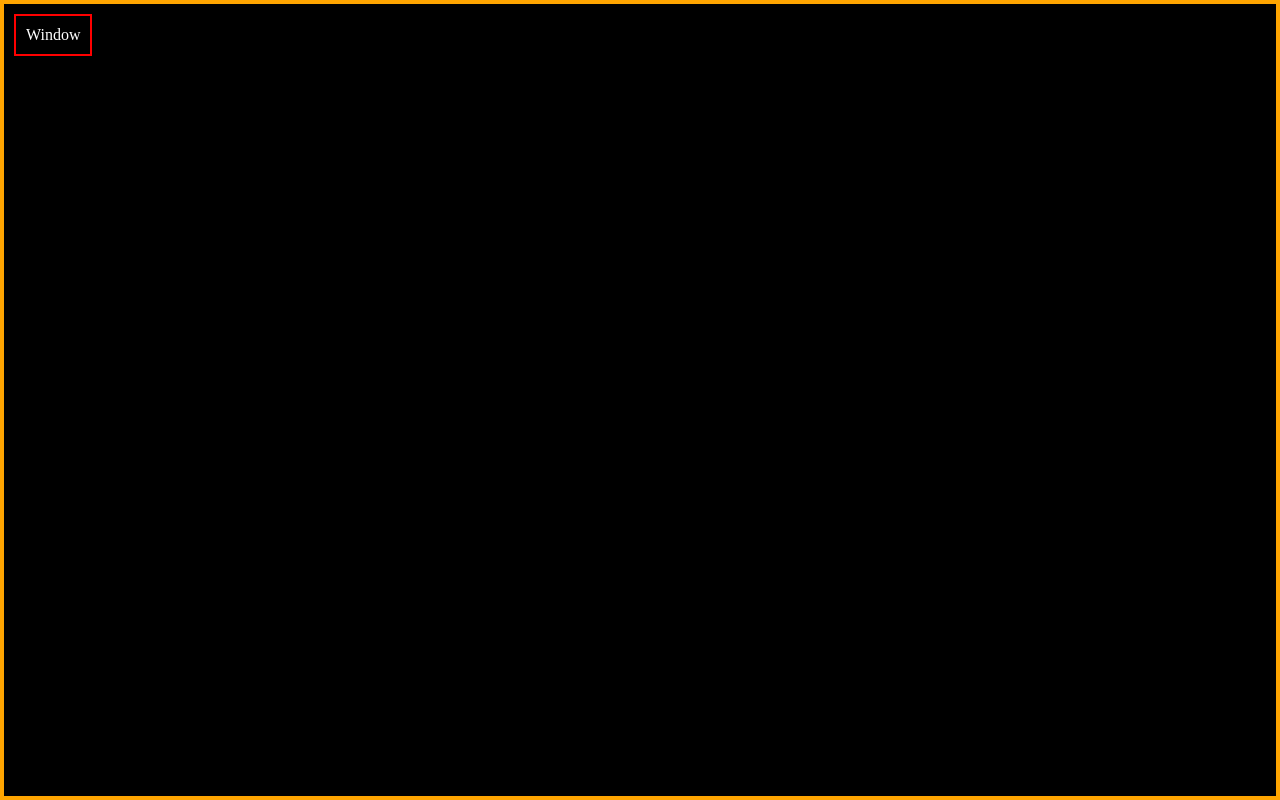
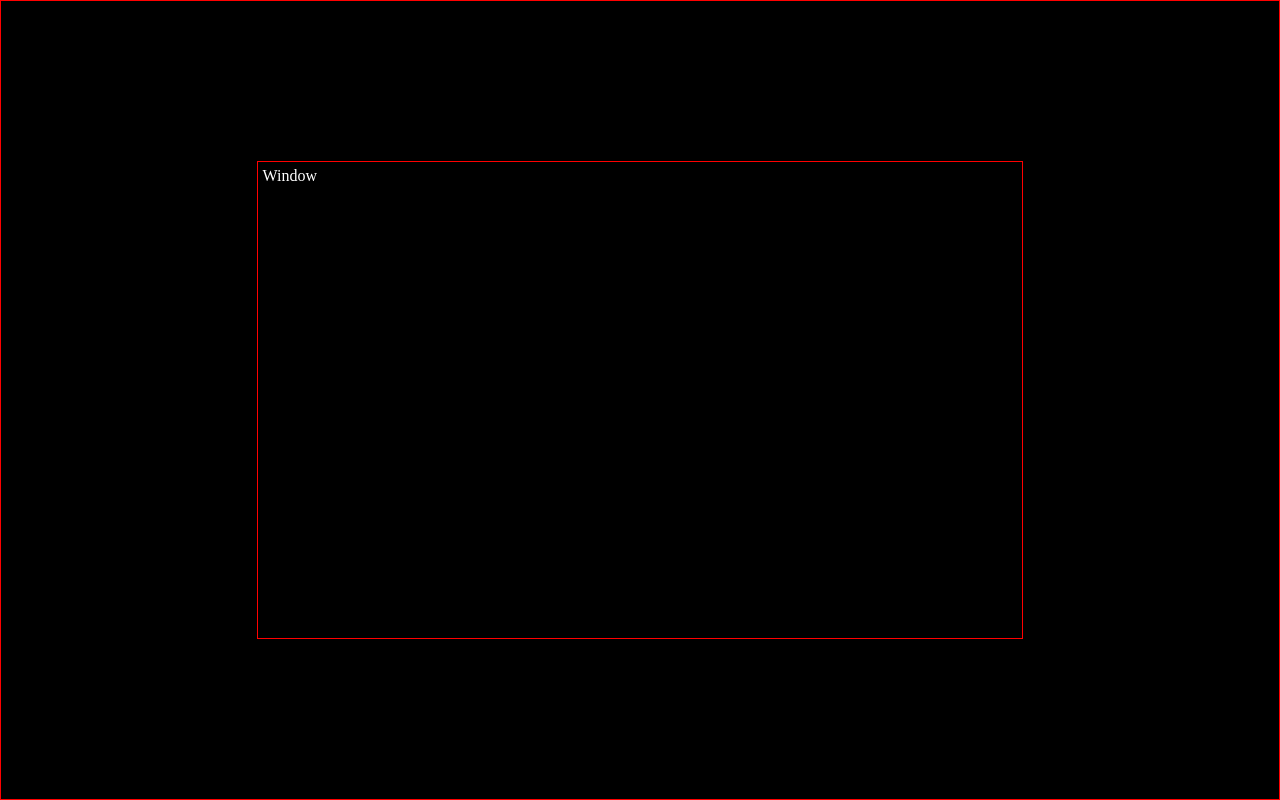
Before and after one commit to NazarenoTognoli/shiny-computing-machine, an Angular app: page / in a window 1280 px wide. Built offline with nearby package versions, Linux system fonts and the light colour scheme.

Commit message:
window component general structure achieved

```diff
--- a/src/app/app.component.html
+++ b/src/app/app.component.html
@@ -7,9 +7,11 @@
 <!-- * * * * * * * to get started with your project! * * * * * * * -->
 <!-- * * * * * * * * * * * * * * * * * * * * * * * * * * * * * * * -->
 <div class="app">
-  <app-window>
-    Window
-  </app-window>
+  <div class="dashboard">
+    <app-window class="window-test">
+      <span>Window</span>
+    </app-window>
+  </div>
 </div>
 
 <!-- * * * * * * * * * * * * * * * * * * * * * * * * * * * * * * * * -->
--- a/src/app/app.component.scss
+++ b/src/app/app.component.scss
@@ -1,14 +1,19 @@
-.app {
+.dashboard {
+    background: #000;
+    width: 100vw;
     height: 100vh;
-    width: 100vw;
-    display: flex;
-    align-items: flex-start;
-    background: #000;
-    border: 4px solid orange;
+    border: 1px solid red;
+    position: relative;
 }
 app-window {
     color: #fff;
-    margin: 10px;
-    padding: 10px;
-    border: 2px solid red;
+    border: 1px solid red;
+    width: 60%;
+    height: 60%;
+    left: 20%;
+    bottom: 20%;
+    display: flex;
+    flex-direction: column;
+    position: absolute;
 }
+//formula para centrar un div: (tamaño del viewport - tamaño del div) / 2.
--- a/src/app/app.component.ts
+++ b/src/app/app.component.ts
@@ -1,4 +1,3 @@
-import { NodeComponent } from './features/node/node.component';
 import { Component } from '@angular/core';
 import { RouterOutlet } from '@angular/router';
 import { CommonModule } from '@angular/common';
@@ -7,7 +6,7 @@ import { WindowComponent } from './features/window/window.component';
 @Component({
   selector: 'app-root',
   standalone: true,
-  imports: [RouterOutlet, NodeComponent, CommonModule, WindowComponent],
+  imports: [RouterOutlet, CommonModule, WindowComponent],
   templateUrl: './app.component.html',
   styleUrl: './app.component.scss'
 })
--- a/src/app/features/node/node.component.html
+++ /dev/null
@@ -1 +0,0 @@
-<ng-content></ng-content>
--- a/src/app/features/window/window.component.html
+++ b/src/app/features/window/window.component.html
@@ -1 +1,19 @@
-<ng-content></ng-content>
+<div class="row row-1">
+    <div class="col col-1"></div>
+    <div class="col col-2"></div>
+    <div class="col col-3"></div>
+</div>
+<div class="row row-2">
+    <div class="col col-1"></div>
+    <div class="col col-2">
+        <div class="core">
+            <ng-content></ng-content>
+        </div>
+    </div>
+    <div class="col col-3"></div>
+</div>
+<div class="row row-3">
+    <div class="col col-1"></div>
+    <div class="col col-2"></div>
+    <div class="col col-3"></div>
+</div>
--- a/src/app/features/window/window.component.scss
+++ b/src/app/features/window/window.component.scss
@@ -0,0 +1,48 @@
+.row {
+    display: flex;
+}
+.row-1, .row-3 {
+    height: 5px;
+    width: 100%;
+}
+.row-2 {
+    height: calc(100% - 10px);
+    width: 100%;
+}
+
+.row-1 > .col-1, .row-1 > .col-3, .row-3 > .col-1, .row-3 > .col-3 {
+    width: 5px;
+    height: 5px;
+}
+.row-1 > .col-2, .row-3 > .col-2 {
+    width: calc(100% - 10px);
+    height: 5px;
+}
+.row-2 > .col-1 {
+    height: 100%;
+    width: 5px;
+}
+.row-2 > .col-2 {
+    height: 100%;
+    width: calc(100% - 10px);
+}
+.row-2 > .col-3 {
+    height: 100%;
+    width: 5px;
+}
+.core {
+    width: 100%;
+    height: 100%;
+}
+.row-1 > .col-1, .row-3 > .col-3 {
+    cursor: nw-resize;
+}
+.row-1 > .col-3, .row-3 > .col-1 {
+    cursor: sw-resize;
+}
+.row-1 > .col-2, .row-3 > .col-2 {
+    cursor: ns-resize;
+}
+.row-2 > .col-1, .row-2 > .col-3 {
+    cursor: ew-resize;
+}
--- a/src/app/features/window/window.component.ts
+++ b/src/app/features/window/window.component.ts
@@ -10,3 +10,9 @@ import { Component } from '@angular/core';
 export class WindowComponent {
 
 }
+/*
+   F. se encesita de para calcular relaciones, de forma natural debería ser el viewport,
+   la vision natural es que por default haya un dashboard renderizandose de fondo.
+
+
+*/
```
Also changed, not shown: src/app/features/node/node.component.ts (deleted, +0 -12 lines), src/app/features/node/node.component.scss (deleted), 1 other file (tests, documents, lock files or other folders).
